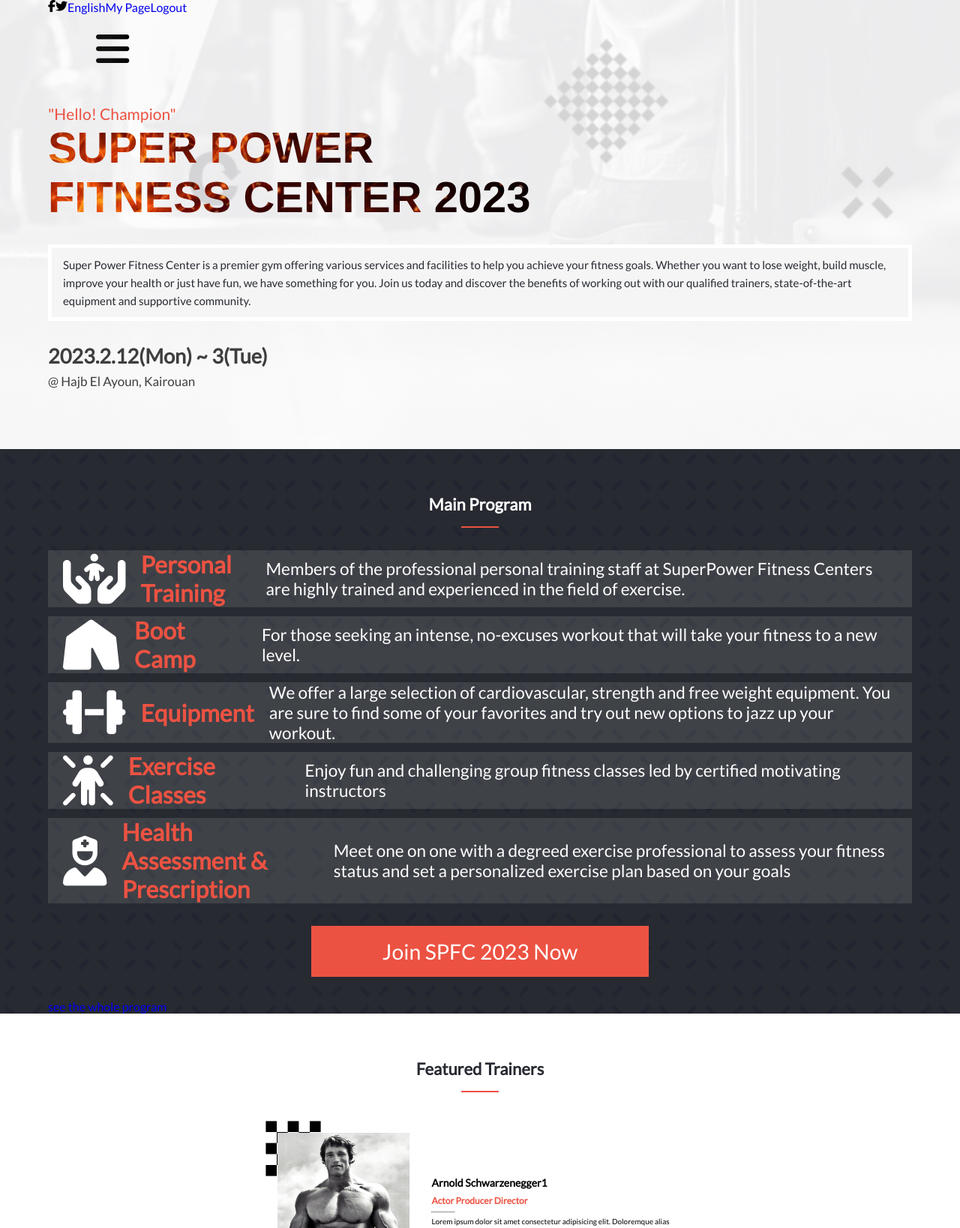
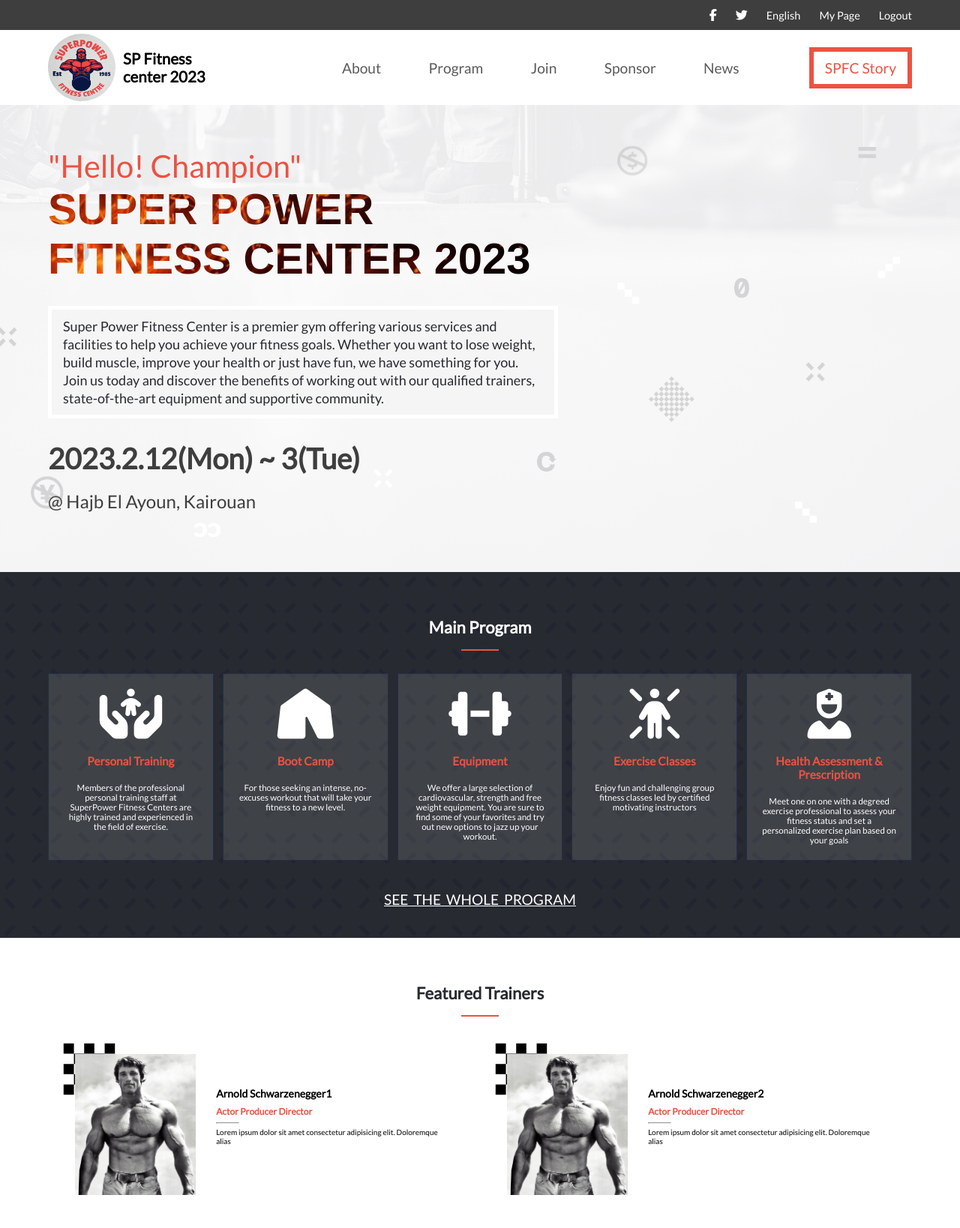
Before and after one commit to Chawki-Mbarki/Body-Building, a website: page index.html in a window 1280 px wide. Shown: the top 1638 px of the page at 75% size. Drawn offline with Linux system fonts and the light colour scheme.

Commit message:
Desktop Styles

```diff
--- a/about.css
+++ b/about.css
@@ -81,6 +81,7 @@ h1 {
 .logo {
   border: #d3d3d3 solid 5px;
   width: 80%;
+  max-width: 1280px;
 }
 
 /* ============================ gallery Styles ===================================== */
@@ -130,3 +131,45 @@ h1 {
   font-family: "COCOGOOSE", sans-serif;
   color: #fff;
 }
+
+/**/
+
+@media screen and (min-width: 768px) {
+
+  /* ============================ Headline Styles ===================================== */
+
+  .description {
+    width: 100%;
+    max-width: 100%;
+    background-color: white;
+  }
+
+  #partners {
+    display: none;
+  }
+
+  .gallery-container {
+    display: grid;
+    grid-row: 100%;
+    grid-template-columns: 45% 45%;
+    flex-direction: row;
+    gap: 10%;
+    max-width: 1280px;
+  }
+
+  footer {
+    height: 100%;
+    width: 100%;
+    background-color: #272a31;
+    padding: 5vh 0;
+  }
+
+  footer .wrapper * {
+    color: white;
+  }
+
+  footer .wrapper {
+    gap: 1.5vw;
+    max-width: 1280px;
+  }
+}
--- a/style.css
+++ b/style.css
@@ -416,4 +416,305 @@ footer img {
   border-radius: 50%;
 }
 
+
+/* ============================ Desktop Styles ===================================== */
+
+@media screen and (min-width: 768px) {
+
+  .menu,
+  .xmark,
+  .join-btn,
+  .trainer-btn {
+    display: none !important;
+  }
+
+  body {
+    background-image: none;
+  }
+
+  header {
+    height: 40px;
+    background-color: #3e3e3e;
+    display: block;
+  }
+
+  /* ============================ Header Styles ===================================== */
+
+  header .wrapper {
+    height: 100%;
+    justify-content: flex-end;
+    align-items: center;
+    gap: 25px;
+    padding: 8px 0;
+    color: #fff;
+  }
+
+  header .wrapper a {
+    color: #fff;
+    text-decoration: none;
+    font-size: 14.5px;
+  }
+
+  header .wrapper a:hover,
+  i:hover {
+    cursor: pointer;
+    color: #ec5242;
+  }
+
+  /* ============================ Navigation Styles ===================================== */
+
+  .navigation {
+    position: relative;
+    height: auto;
+    max-height: 100px;
+    transform: translatey(0);
+    background-color: transparent;
+    z-index: 3;
+    opacity: 1;
+    transition: none;
+    backdrop-filter: blur(0);
+    padding: 5px 0;
+    background-color: white;
+  }
+
+  nav {
+    grid-template-rows: 100%;
+    grid-template-columns: 25% 55% 20%;
+  }
+
+  .nav-top {
+    padding: 0;
+    display: flex;
+    justify-content: flex-start;
+  }
+
+  .nav-top a {
+    display: flex;
+    align-items: center;
+    gap: 10px;
+  }
+
+  .nav-top p {
+    height: auto;
+    font-weight: 900;
+    font-size: 1.6vw;
+    text-align: left;
+    color: black;
+  }
+
+  .nav-top img {
+    height: 90px;
+    width: 90px;
+  }
+
+  .nav-links {
+    padding: 0;
+    flex-direction: row;
+    align-items: center;
+    justify-content: flex-end;
+    gap: 10%;
+  }
+
+  .nav-links a {
+    font-size: 1.5vw;
+    font-weight: 300;
+    color: #5a5a5a;
+  }
+
+  .nav-bottom {
+    justify-content: flex-end;
+  }
+
+  .nav-bottom button {
+    font-size: 1.5vw;
+    border: 0.5vw #ec5242 solid;
+    background-color: white;
+    padding: 10px 15px;
+  }
+
+  /* ============================ Headline Styles ===================================== */
+
+  #headline {
+    background-image: url(assets/images/main_big.png);
+    background-size: cover;
+    background-position: right;
+  }
+
+  .greeting p {
+    padding: 7vh 0 0 0;
+    font-size: calc(2vw + 2vh);
+    font-weight: 400;
+    color: #ec5242;
+  }
+
+  .description {
+    font-size: 18px;
+    width: 90%;
+    max-width: 680px;
+  }
+
+  .date {
+    font-size: 3vw;
+  }
+
+  .place {
+    font-size: 24px;
+    margin-top: 20px;
+  }
+
+  /* ============================ about Styles ===================================== */
+
+  #program {
+    background-image: url(assets/images/cross.svg);
+    background-color: #272a31;
+  }
+
+  #program .wrapper {
+    justify-content: center;
+  }
+
+  .title {
+    margin: 30px auto;
+    text-align: center;
+    font-size: 22px;
+    color: #fff;
+    background-image: linear-gradient(#ec5242, #ec5242);
+    background-size: 50px 2px;
+    background-position: center bottom;
+    background-repeat: no-repeat;
+    padding-bottom: 18px;
+    padding-top: 30px;
+  }
+
+  .tag {
+    display: grid;
+    grid-template-columns: 1fr 1fr 1fr 1fr 1fr;
+  }
+
+  .program-tag {
+    flex-direction: column;
+    justify-content: flex-start;
+    text-align: center;
+    padding: 1.564vw;
+    border: #222f47 1px solid;
+  }
+
+  .program-tag:hover .program-img {
+    color: #ec5242;
+  }
+
+  .program-title {
+    font-size: 1.2vw;
+    color: #ec5242;
+  }
+
+  .program-detail {
+    font-size: 0.9vw;
+    text-align: center;
+  }
+
+  .desktop-link {
+    text-transform: uppercase;
+    word-spacing: 3px;
+    color: #fff;
+    font-size: 1.5vw;
+    text-align: center;
+    padding: 5vh 0;
+    text-decoration: underline;
+  }
+
+  .desktop-link:hover {
+    color: #ec5242;
+  }
+
+  /* ============================ trainers Styles ===================================== */
+
+  .trainers-container {
+    align-items: center;
+    display: grid;
+    grid-template-columns: 1fr 1fr;
+    padding-bottom: 60px;
+  }
+
+  /* ============================ Partners Styles ===================================== */
+
+  .company {
+    flex-wrap: wrap;
+    justify-content: center;
+    gap: 5vw;
+    padding-bottom: 50px;
+  }
+
+  /* ============================ Footer Styles ===================================== */
+
+  footer {
+    flex-direction: row;
+  }
+
+  footer p {
+    text-align: left;
+    font-weight: 400;
+  }
+
+  footer p span {
+    font-weight: 100;
+  }
+
+  footer a {
+    width: 100%;
+    max-width: 300px;
+  }
+
+  footer a p {
+    font-weight: 900;
+  }
+
+  footer img {
+    height: 100%;
+    width: 100%;
+    max-height: 150px;
+    max-width: 150px;
+    border-radius: 50%;
+  }
+
 }
+
+@media screen and (min-width: 1600px) {
+  .max-font-26{
+    font-size: 26px !important;
+  }
+
+  .greeting p {
+    font-size: 58px;
+  }
+
+  h1 {
+    font-size: 75px;
+  }
+
+  .description {
+    font-size: 18px;
+  }
+
+  .date {
+    font-size: 48px;
+  }
+
+  .program-img {
+    font-size: 86px;
+  }
+
+  .program-title {
+    font-size: 20px;
+  }
+
+  .program-detail {
+    font-size: 15px;
+  }
+
+  footer .logo {
+    height: 150px;
+    width: 150px;
+  }
+
+}
```
